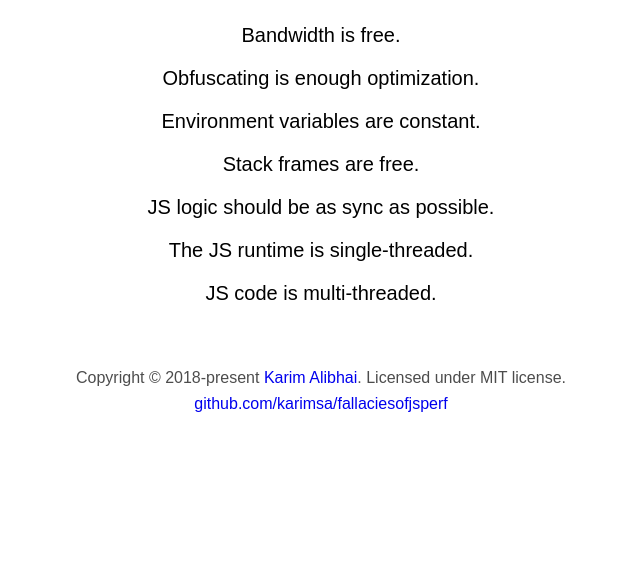
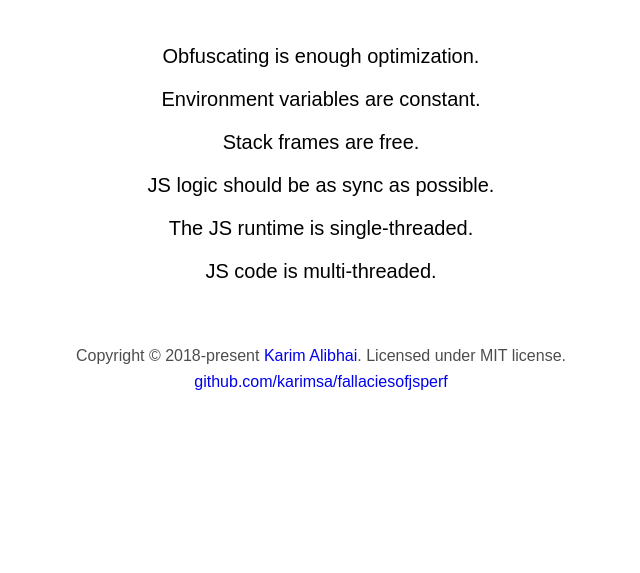
Before and after one commit to karimsa/fallaciesofjsperf, a plain HTML site: page index.html in a window 1280 px wide. Shown: the part 227-800 px from the top of the page, without its empty margins (319-959 px from the left). Drawn offline with Linux system fonts and the light colour scheme.

Commit message:
Remove: bandwidth is free fallacy

```diff
--- a/index.html
+++ b/index.html
@@ -14,7 +14,6 @@
     <h1>Fallacies of JS Performance</h1>
 
     <ul>
-      <li>Bandwidth is free.</li>
       <li>Obfuscating is enough optimization.</li>
       <li>Environment variables are constant.</li>
       <li>Stack frames are free.</li>
```
